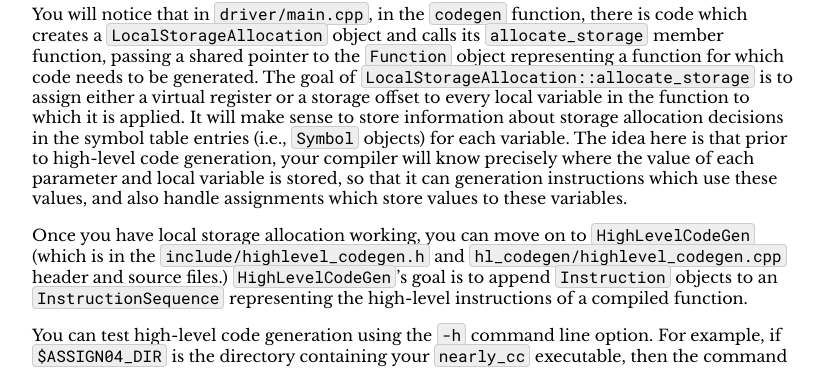
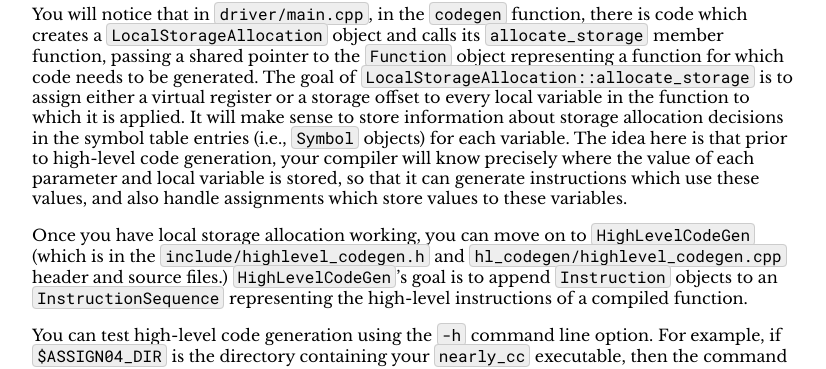
Before and after one commit to jhucompilers/fall2024, a Jekyll site: the page built from assign/assign04.md, in a window 1280 px wide and 900 px high, scrolled down 3044 px. Shown: the part 132-501 px from the top of the window, without its empty margins (224-1050 px from the left). Built offline with Jekyll 4.4.1, drawn with Linux system fonts in a browser that asks for light colours; some of the changed text lies outside the part shown.

Commit message:
minor fixes/corrections

```diff
--- a/assign/assign04.md
+++ b/assign/assign04.md
@@ -178,7 +178,7 @@ It will make sense to store information about storage allocation
 decisions in the symbol table entries (i.e., `Symbol` objects) for each variable.
 The idea here is that prior to high-level code generation, your compiler
 will know precisely where the value of each parameter and local variable
-is stored, so that it can generation instructions which use these values,
+is stored, so that it can generate instructions which use these values,
 and also handle assignments which store values to these variables.
 
 Once you have local storage allocation working, you can move on to
```
Also changed, not shown: other parts of assign/assign04.md (+5 -4 lines).
